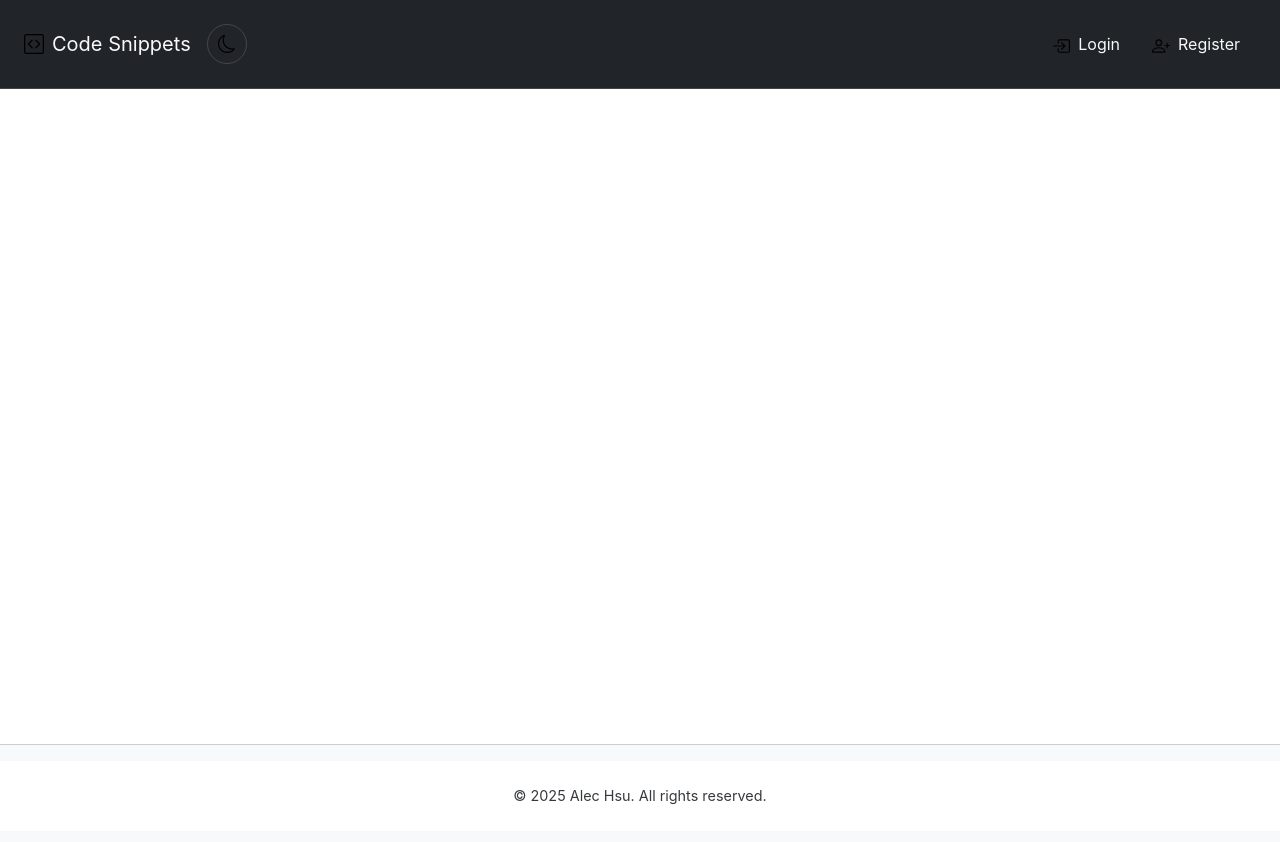
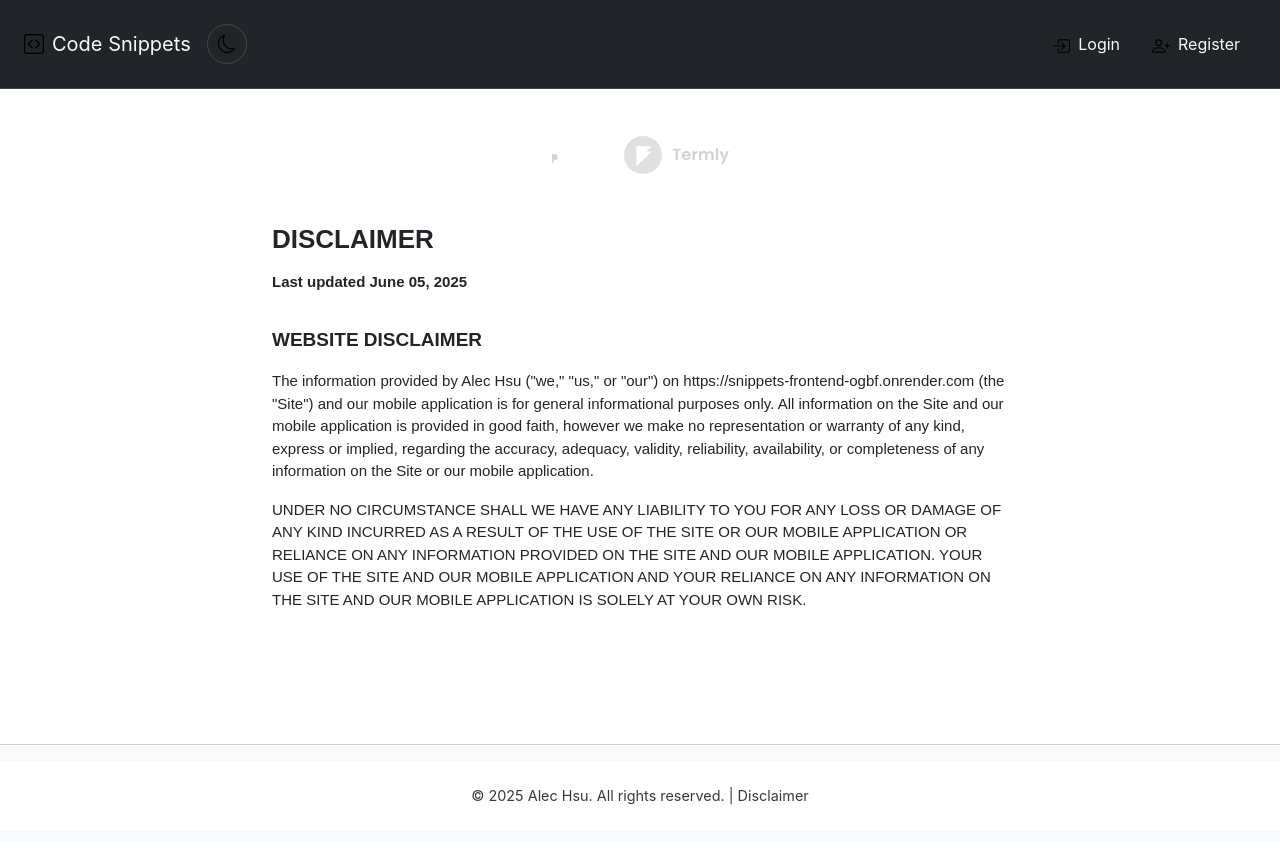
Before and after one commit to hsu022210/Snippets-frontend, a React (Vite) app: page /disclaimer in a window 1280 px wide. Shown: the top 842 px of the page. Built offline with nearby package versions, Linux system fonts and the light colour scheme.

Commit message:
add disclaimer

```diff
--- a/src/App.tsx
+++ b/src/App.tsx
@@ -17,6 +17,7 @@ import CreateSnippet from './pages/CreateSnippet';
 import Profile from './pages/Profile';
 import Settings from './pages/Settings';
 import Container from './components/shared/Container';
+import Disclaimer from './components/Disclaimer';
 
 const App: React.FC = () => {
   return (
@@ -57,6 +58,7 @@ const App: React.FC = () => {
                         <Settings />
                       </PrivateRoute>
                     } />
+                    <Route path="/disclaimer" element={<Disclaimer />} />
                   </Routes>
                 </Container>
                 <Footer />
--- a/src/components/Footer.tsx
+++ b/src/components/Footer.tsx
@@ -1,5 +1,6 @@
 import { Container } from 'react-bootstrap';
 import { useTheme } from '../contexts/ThemeContext';
+import { Link } from 'react-router-dom';
 
 const Footer: React.FC = () => {
   const { isDark } = useTheme();
@@ -9,7 +10,10 @@ const Footer: React.FC = () => {
     <footer className={`footer py-3 mt-auto ${isDark ? 'theme-dark' : 'theme-light'}`}>
       <Container fluid className={`text-center ${isDark ? 'text-light' : 'text-dark'}`}>
         <p className="mb-0">
-          © {currentYear} Alec Hsu. All rights reserved.
+          © {currentYear} Alec Hsu. All rights reserved. |{' '}
+          <Link to="/disclaimer" className={isDark ? 'text-light' : 'text-dark'} style={{ textDecoration: 'none' }}>
+            Disclaimer
+          </Link>
         </p>
       </Container>
     </footer>
```
